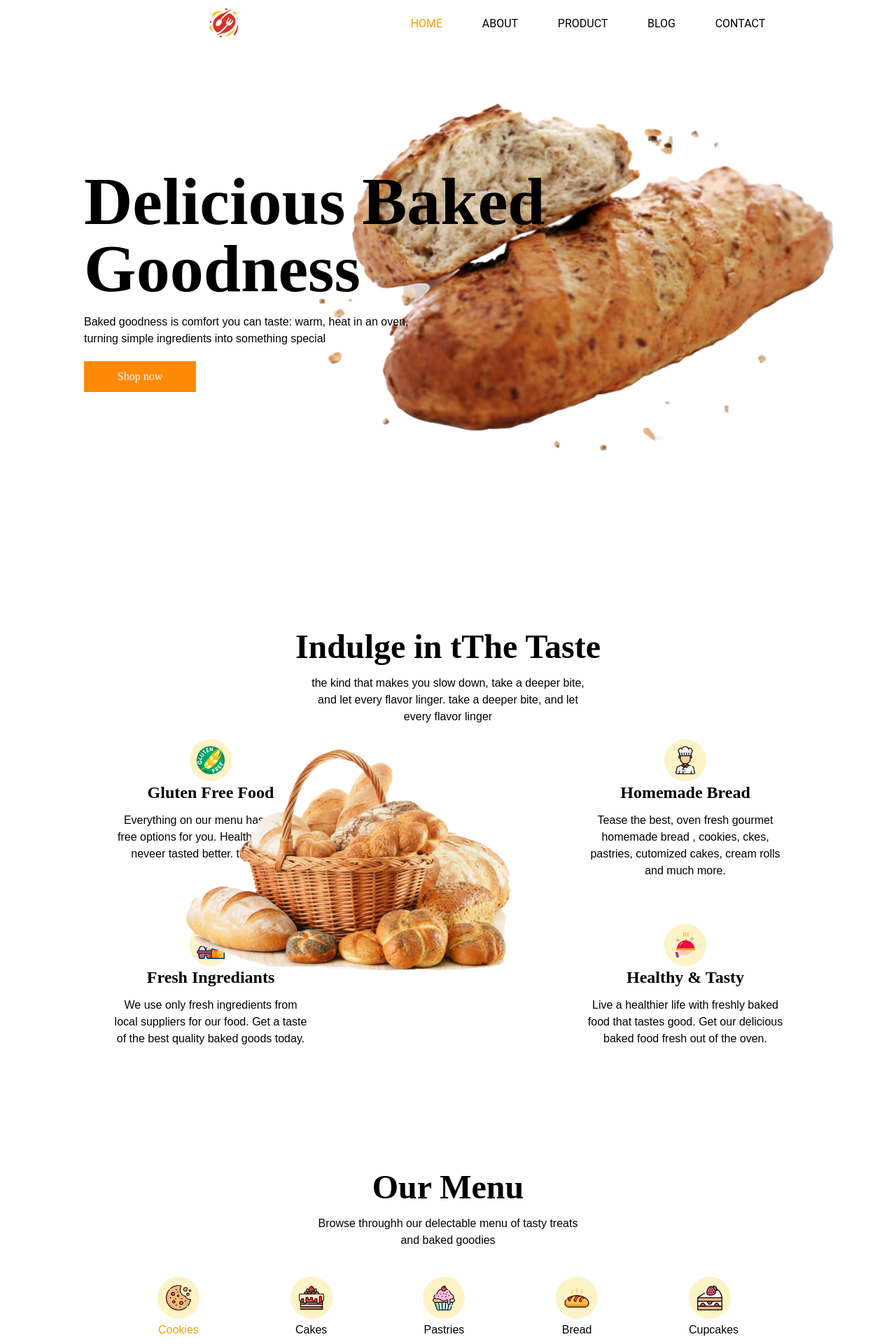
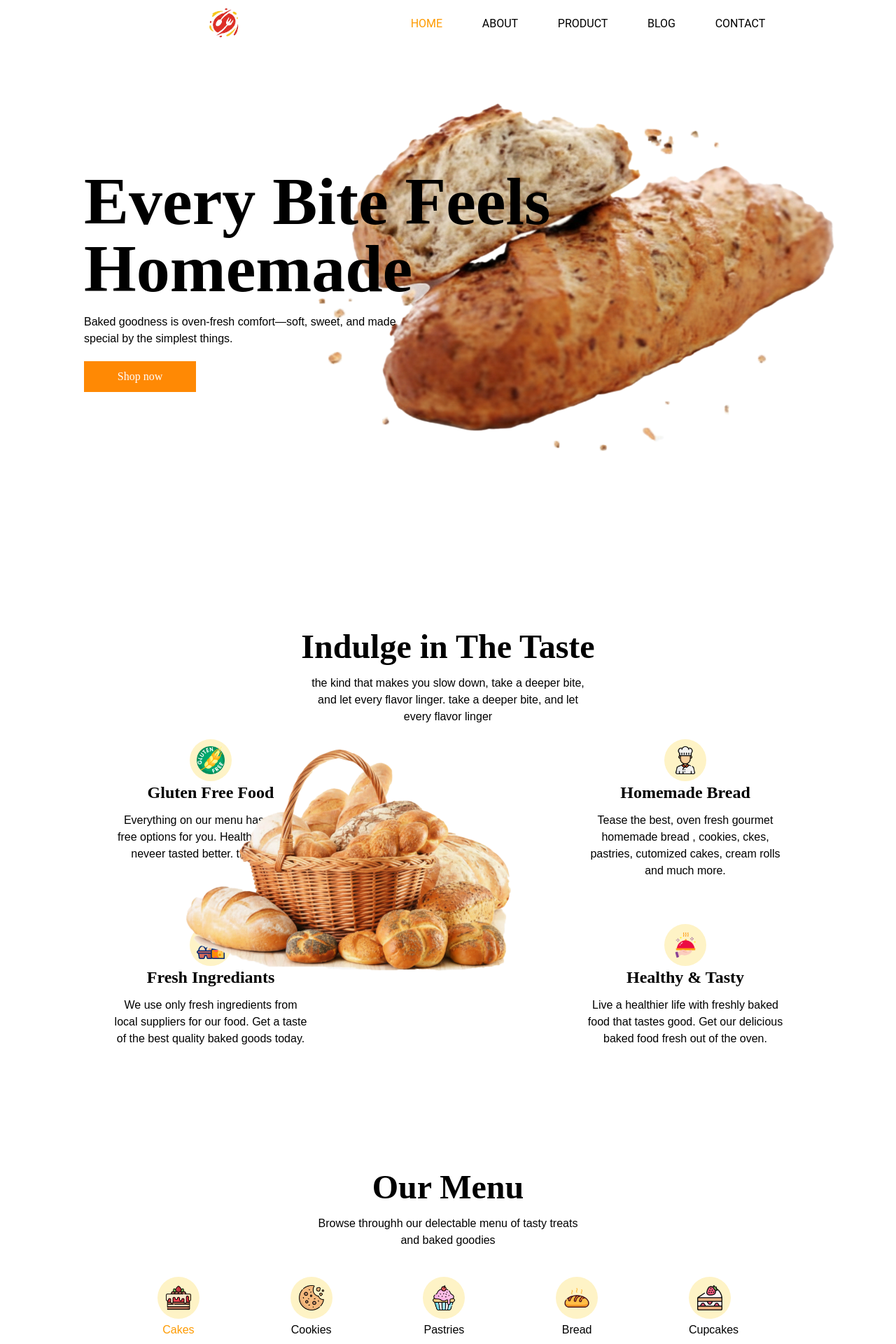
Before and after one commit to Akashobito/CakebakerySite, a React (Vite) app: page /#home in a window 1280 px wide. Shown: the top 1920 px of the page at 70% size. Built offline with nearby package versions, Linux system fonts and the light colour scheme.

Commit message:
Change the default load to cakes intead of cookies in menu

```diff
--- a/src/Pages/Home/HomePage.jsx
+++ b/src/Pages/Home/HomePage.jsx
@@ -13,18 +13,18 @@ import ingredients from "../../assets/icons/dairy-food.png";
 import tasty from "../../assets/icons/burger image.png";
 
 function HomePage() {
-  const [menu, setMenu] = useState("cookie");
+  const [menu, setMenu] = useState("cakes");
   const initialProduct = [
     {
-      name: "Mini Cupcake",
+      name: "Rasmalai Cake",
       price: "₹100",
     },
     {
-      name: "Fried Cheese Balls",
+      name: "Black Forest",
       price: "₹120",
     },
     {
-      name: "Croissants",
+      name: "Pistachio Cardamom Rose",
       price: "₹130",
     },
   ];
@@ -36,20 +36,20 @@ function HomePage() {
   };
 
   const handleMenuProduct = (option) => {
-    if (option == "cookie") {
+    if (option == "cakes") {
       setMenuProduct(initialProduct);
-    } else if (option === "cakes") {
+    } else if (option === "cookie") {
       const updatedOption = [
         {
-          name: "Rasmalai Cake",
+          name: "Mini Cupcake",
           price: "₹100",
         },
         {
-          name: "Black Forest",
+          name: "Fried Cheese Balls",
           price: "₹120",
         },
         {
-          name: "Pistachio Cardamom Rose",
+          name: "Croissants",
           price: "₹130",
         },
       ];
@@ -120,11 +120,10 @@ function HomePage() {
       >
         <div className="mt-30 mb-5 ml-30 flex w-170 flex-col">
           <h1 className="font-caveat mt-10 text-8xl font-bold">
-            Delicious Baked <br></br> Goodness
+            Every Bite Feels Homemade
           </h1>
           <p className="font-oswald w-120 text-left lg:mt-4 lg:mb-5">
-            Baked goodness is comfort you can taste: warm, heat in an oven,
-            turning simple ingredients into something special
+            Baked goodness is oven-fresh comfort—soft, sweet, and made special by the simplest things.
           </p>
           <button className="font-exo2 peer bg-orange-400 px-[35px] py-[10px] text-white hover:cursor-pointer lg:w-[160px]">
             Shop now
@@ -141,7 +140,7 @@ function HomePage() {
         id="about"
         className="w-ful mt-30 flex flex-col items-center justify-center pt-25"
       >
-        <p className="font-caveat text-5xl font-bold">Indulge in tThe Taste</p>
+        <p className="font-caveat text-5xl font-bold">Indulge in The Taste</p>
         <p className="font-oswald mt-4 w-100 text-center">
           the kind that makes you slow down, take a deeper bite, and let every
           flavor linger. take a deeper bite, and let every flavor linger
@@ -226,27 +225,6 @@ function HomePage() {
         <div className="mt-10 flex w-240 justify-around">
           <div
             onClick={() => {
-              handleMenu("cookie");
-              handleMenuProduct("cookie");
-            }}
-            className="group cursor-pointer flex-col space-y-1"
-          >
-            <div className="product-logo hover-action-2 peer">
-              <img className="icons hover-image-action" src={cookie} />
-            </div>
-            <p
-              className={
-                menu === "cookie"
-                  ? "font-oswald hover-p text-center text-amber-500 transition peer-hover:text-amber-500"
-                  : "font-oswald hover-p text-center transition peer-hover:text-amber-50"
-              }
-            >
-              Cookies
-            </p>
-          </div>
-
-          <div
-            onClick={() => {
               handleMenu("cakes");
               handleMenuProduct("cakes");
             }}
@@ -263,6 +241,27 @@ function HomePage() {
               }
             >
               Cakes
+            </p>
+          </div>
+
+          <div
+            onClick={() => {
+              handleMenu("cookie");
+              handleMenuProduct("cookie");
+            }}
+            className="group cursor-pointer flex-col space-y-1"
+          >
+            <div className="product-logo hover-action-2 peer">
+              <img className="icons hover-image-action" src={cookie} />
+            </div>
+            <p
+              className={
+                menu === "cookie"
+                  ? "font-oswald hover-p text-center text-amber-500 transition peer-hover:text-amber-500"
+                  : "font-oswald hover-p text-center transition peer-hover:text-amber-500"
+              }
+            >
+              Cookies
             </p>
           </div>
 
@@ -338,7 +337,8 @@ function HomePage() {
                   key={index}
                   className="cart hover-action group relative flex-1 text-center"
                 >
-                  {products.name} <br></br>{products.price}
+                  {products.name} <br></br>
+                  {products.price}
                   <img
                     className="product-image hover-image-action w-70"
                     src={`/image/${products.name}.png`}
@@ -431,7 +431,7 @@ function HomePage() {
         </div>
 
         <div className="mt-15 flex items-center">
-          <div className="font-oswald mr-13 grid grid-cols-[30%_70%] items-center  gap-y-4">
+          <div className="font-oswald mr-13 grid grid-cols-[30%_70%] items-center gap-y-4">
             <a href="mailto: sakashcsbs2004@gmail.com">
               <div className="logo-div cursor-pointer">
                 <i class="fa-solid fa-envelope text-xl text-white"></i>
@@ -451,7 +451,10 @@ function HomePage() {
             <div className="logo-div">
               <i class="fa-solid fa-location-arrow text-xl text-white"></i>
             </div>
-            <p className="w-40">Grand Souther Trunk Rd,<br></br>Ashok Pillar,<br></br> Chennai-600048</p>
+            <p className="w-40">
+              Grand Souther Trunk Rd,<br></br>Ashok Pillar,<br></br>{" "}
+              Chennai-600048
+            </p>
           </div>
 
           <iframe
```
